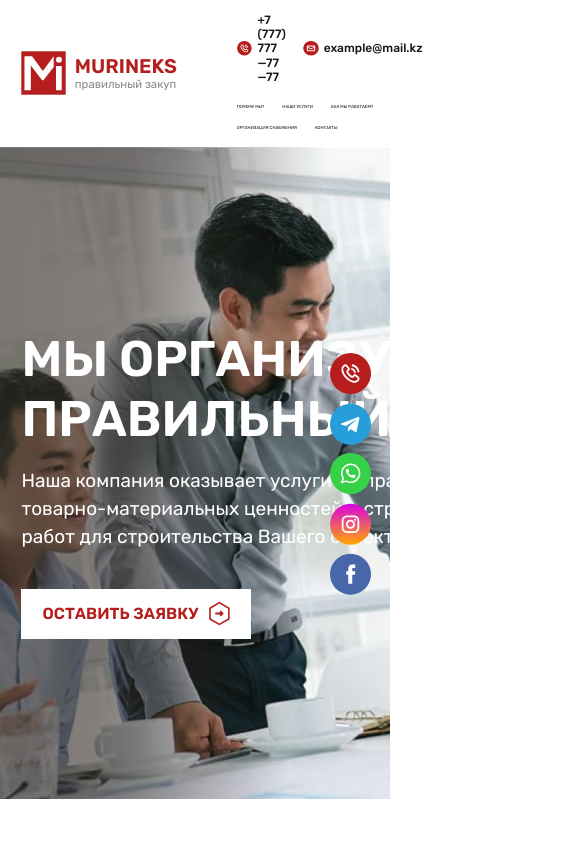
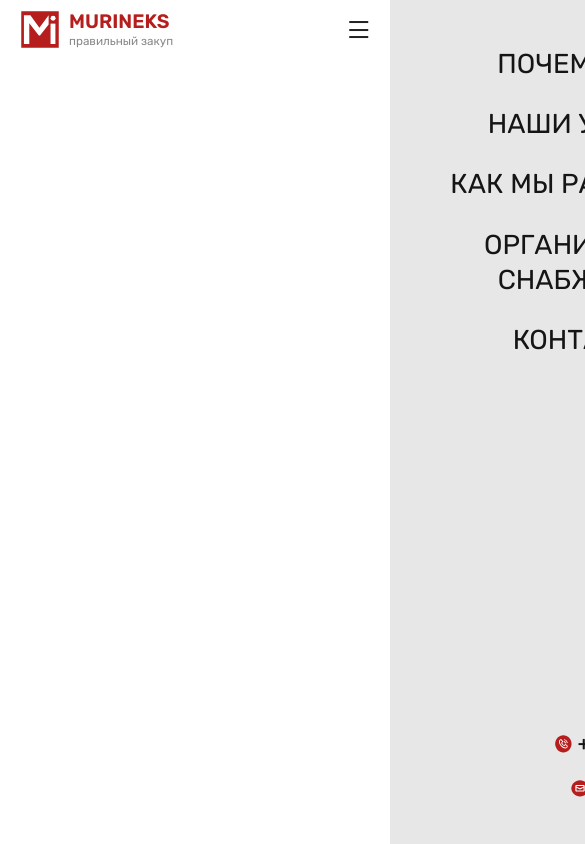
Before and after one commit to vovchik519/Murineks, a plain HTML site: page index.html in a window 390 px wide. Shown: the top 844 px of the page, 585 px wide, since content can reach past the window. Drawn offline with nearby package versions, Linux system fonts and the light colour scheme.

Commit message:
adaptive header

```diff
--- a/index.html
+++ b/index.html
@@ -23,8 +23,8 @@
                         <img src="./svg/header/logo.svg" alt="MI" />
                         <div class="logo__title">
                             <!-- Вопрос насчет текста с логотипом, правильный ли тег?, или лучше в p -->
-                            <h1>MURINEKS</h1>
-                            <h2>ПРАВИЛЬНЫЙ ЗАКУП</h2>
+                            <p>MURINEKS</p>
+                            <p>ПРАВИЛЬНЫЙ ЗАКУП</p>
                         </div>
                     </div>
                     <div class="header__wrap">
@@ -68,8 +68,14 @@
                             </ul>
                         </nav>
                     </div>
+                    <div class="menu-btn">
+                        <span></span>
+                        <span></span>
+                        <span></span>
+                    </div>
                 </div>
             </header>
+            <!--
             <main class="main">
                 <div class="first__screen">
                     <div class="container">
@@ -618,10 +624,11 @@
                 <div class="review">
                     <div class="container">
                         <div class="title">
-                            <h2>задать вопрос</h2>
-                            <!-- если бы был реальный проект
+                            <h2>задать вопрос</h2> -->
+            <!-- если бы был реальный проект
                                 предложил бы изменить название на отзывы
                                 или что нибудь подобное-->
+            <!--
                             <span class="line"></span>
                         </div>
                         <div class="review__wrapper">
@@ -1048,7 +1055,7 @@
                         </fieldset>
                     </form>
                 </div>
-            </footer>
+            </footer> -->
         </div>
 
         <script src="https://cdn.jsdelivr.net/npm/swiper@8/swiper-bundle.min.js"></script>
--- a/js/script.js
+++ b/js/script.js
@@ -69,3 +69,10 @@ var swiper = new Swiper(".purchases__wrapper", {
         }
     }
 });
+
+let menuBtn = document.querySelector('.menu-btn');
+let headerWrap = document.querySelector('.header__wrap');
+menuBtn.addEventListener('click', function () {
+    menuBtn.classList.toggle('active');
+    headerWrap.classList.toggle('active');
+})
--- a/scss/style/_header.scss
+++ b/scss/style/_header.scss
@@ -17,14 +17,14 @@
 }
 .logo__title {
     margin-left: 15px;
-    h1 {
+    p:first-child {
         font-weight: 600;
         font-size: 33px;
         line-height: 40px;
         color: #b61d1d;
         text-transform: uppercase;
     }
-    h2 {
+    p:last-child {
         font-size: 19px;
         line-height: 23px;
         text-transform: lowercase;
@@ -39,7 +39,7 @@
 .contact {
     display: flex;
     align-items: center;
-    margin: 0 -14.4px;
+    margin: 0 -14.4px 13px;
 }
 .contact__item {
     margin: 0 14.4px;
@@ -79,6 +79,10 @@
         color: #b61d1d;
     }
 }
+.menu-btn {
+    display: none;
+}
+
 @media (max-width: 1366px) {
     .header {
         padding: (21px * 0.8) 0;
@@ -92,11 +96,11 @@
     }
     .logo__title {
         margin-left: (15px * 0.8);
-        h1 {
+        p:first-child {
             font-size: (33px * 0.8);
             line-height: (40px * 0.8);
         }
-        h2 {
+        p:last-child {
             font-size: (19px * 0.8);
             line-height: (23px * 0.8);
         }
@@ -140,11 +144,11 @@
     }
     .logo__title {
         margin-left: (15px * 0.6);
-        h1 {
+        p:first-child {
             font-size: (33px * 0.6);
             line-height: (40px * 0.6);
         }
-        h2 {
+        p:last-child {
             font-size: (19px * 0.6);
             line-height: (23px * 0.6);
         }
@@ -171,3 +175,126 @@
         margin: (4px * 0.6) (15px * 0.6);
     }
 }
+@media (max-width: 768px) {
+    .header {
+        padding: 2.6vw 0;
+    }
+    .logo {
+        margin-right: 0;
+        img {
+            width: 9.6vw;
+            height: 9.6vw;
+        }
+    }
+    .logo__title {
+        margin-left: 2.6vw;
+        p:first-child {
+            font-size: 5vw;
+            line-height: 6vw;
+        }
+        p:last-child {
+            font-size: 3vw;
+            line-height: 4vw;
+        }
+    }
+    .contact {
+        display: flex;
+        flex-direction: column;
+        align-items: flex-end;
+        margin: 0;
+        width: 100%;
+    }
+    .contact__item {
+        margin: 0;
+        img {
+            margin-right: 1.4vw;
+            width: 4.5vw;
+            height: 4.5vw;
+        }
+        a {
+            font-size: 5vw;
+            line-height: 5vw;
+            margin-bottom: 6.5vw;
+        }
+    }
+    .menu{
+        width: 100%;
+    }
+    .menu__list {
+        display: flex;
+        flex-direction: column;
+        flex-wrap: nowrap;
+        text-align: center;
+        margin: 0 0 6.5vw 0;
+    }
+    .menu__item {
+        margin: 6.5vw 0 0 0;
+        a {
+            font-size: 7vw;
+            line-height: 9vw;
+            transition: 0.1s;
+            width: 100%;
+        }
+        a:hover {
+            color: #b61d1d;
+        }
+    }
+}
+@media (max-width: 768px) {
+    .menu-btn {
+        display: block;
+        width: 5vw;
+        height: 5vw;
+        position: relative;
+        z-index: 2;
+        overflow: hidden;
+        z-index: 150;
+    }
+    .menu-btn span {
+        display: block;
+        width: 5vw;
+        height: 0.5vw;
+        position: absolute;
+        top: 50%;
+        left: 50%;
+        transform: translate(-50%, -50%);
+        background-color: #222222;
+        transition: all 0.5s;
+    }
+    .menu-btn span:nth-of-type(2) {
+        top: calc(50% - 2vw);
+    }
+    .menu-btn span:nth-of-type(3) {
+        top: calc(50% + 2vw);
+    }
+    .menu-btn.active span:nth-of-type(1) {
+        display: none;
+    }
+    .menu-btn.active span:nth-of-type(2) {
+        top: 50%;
+        transform: translate(-50%, 0%) rotate(45deg);
+    }
+    .menu-btn.active span:nth-of-type(3) {
+        top: 50%;
+        transform: translate(-50%, 0%) rotate(-45deg);
+    }
+    .header__wrap {
+        position: fixed;
+        top: 0;
+        right: 0;
+        width: 100%;
+        height: 100%;
+        padding: 1.95vw;
+        background: #e7e7e7;
+        transform: translateX(100%);
+        transition: transform 0.5s;
+        padding: 5.2vw 6.5vw;
+        flex-direction: column-reverse;
+        justify-content: space-between;
+        overflow-y: auto;
+    }
+    .header__wrap.active {
+        transform: translateX(0);
+        z-index: 100;
+    }
+}
```
Also changed, not shown: css/style.css.
